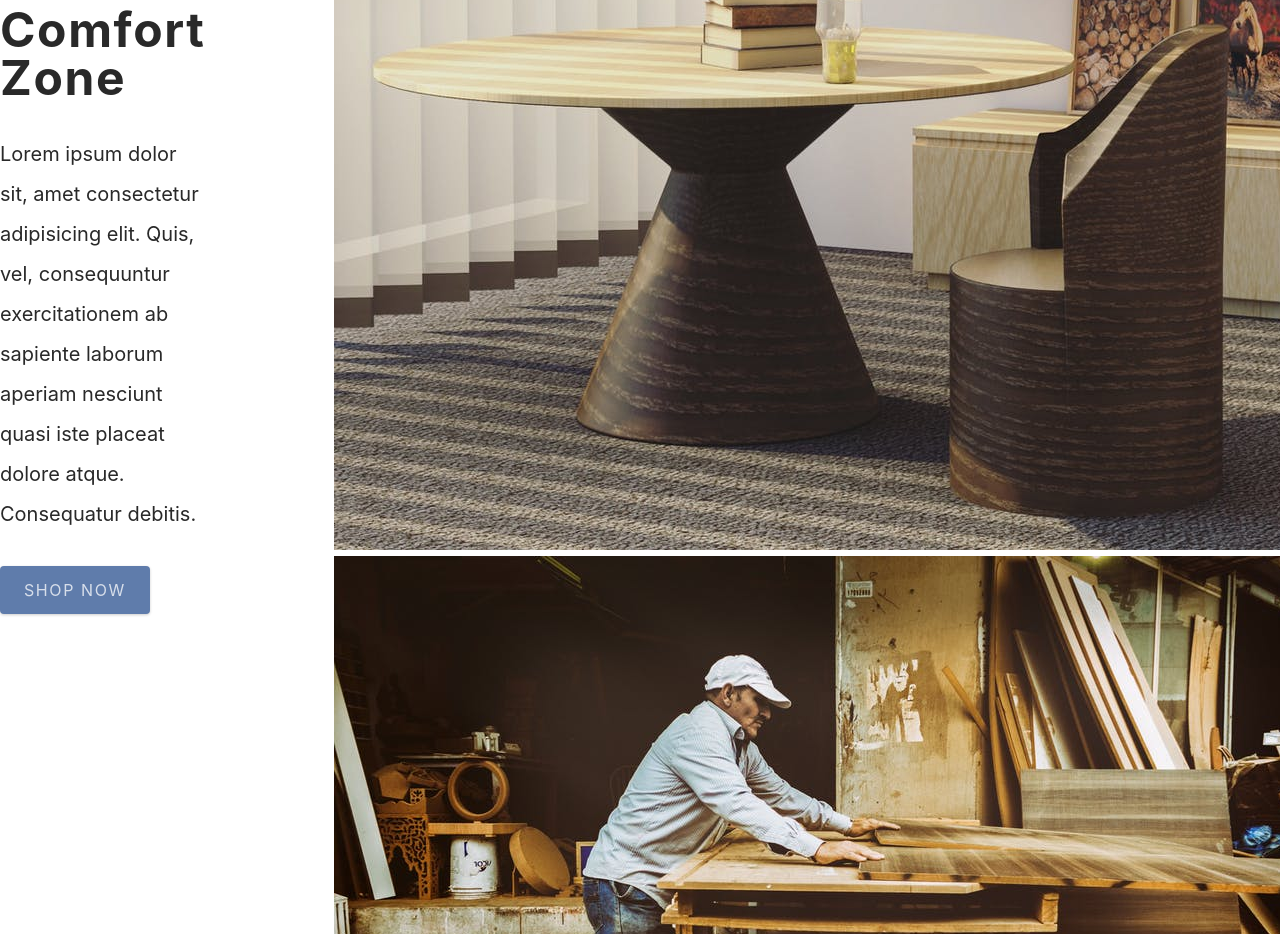
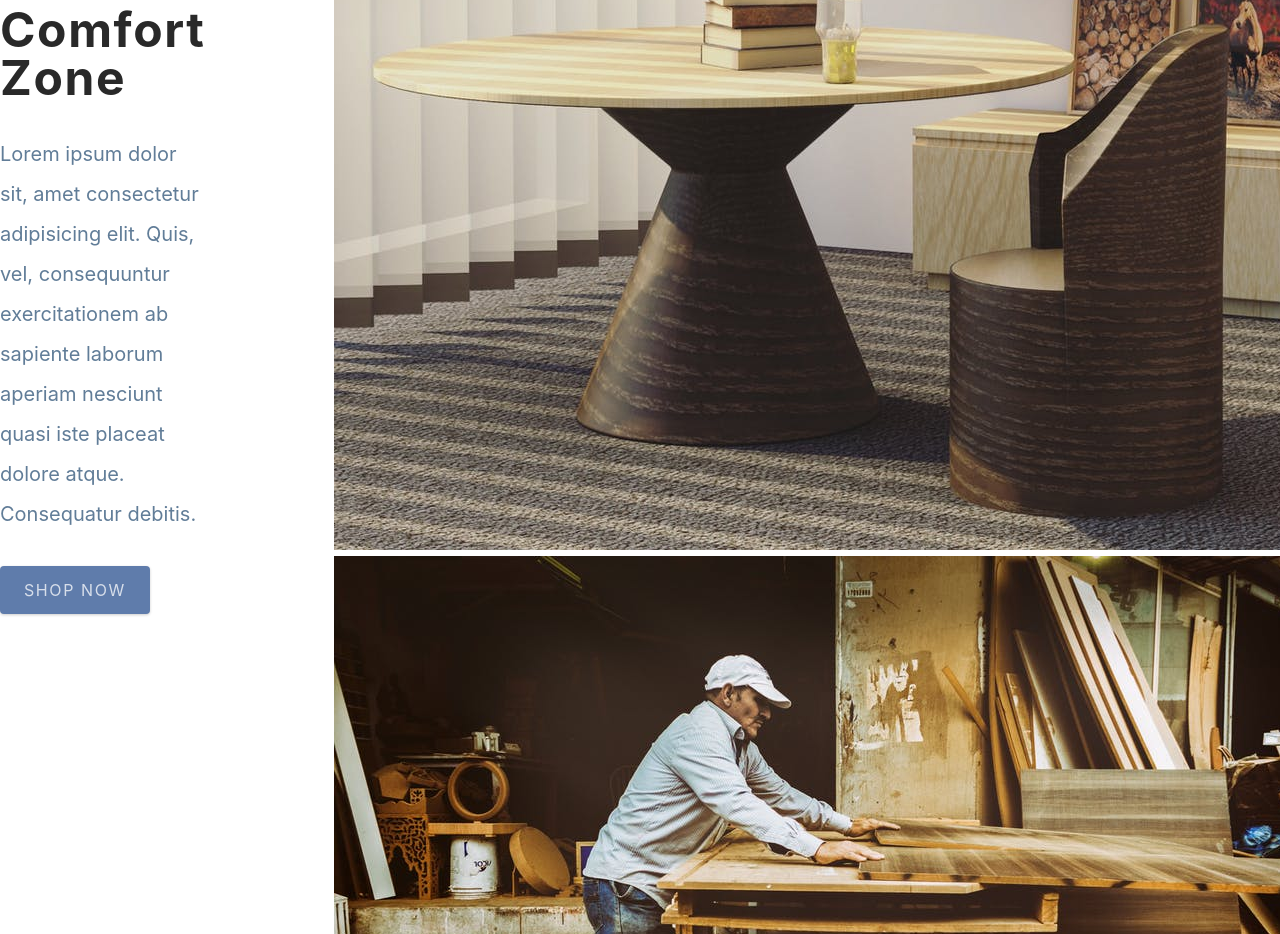
Before and after one commit to AmitxParmar/e-commerce-Project, a React (Vite) app in the folder E-commerce/: page / in a window 1280 px wide. Shown: the part 780-1714 px from the top of the page. Built offline with nearby package versions, Linux system fonts and the light colour scheme.

Commit message:
add style to products page

```diff
--- a/E-commerce/src/components/Hero.jsx
+++ b/E-commerce/src/components/Hero.jsx
@@ -34,26 +34,25 @@ const Wrapper = styled.section`
       min-height: 60vh;
   display: grid;
   place-items: center;
-    .image-container {
+  .img-container {
     display: none;
   }
 
   p {
     line-height: 2;
-    max-width: 45rem;
+    max-width: 45em;
     margin-bottom: 2rem;
-    color var(--clr-gray-5);
+    color: var(--clr-grey-5);
     font-size: 1rem;
   }
   @media (min-width: 992px) {
-    height: calc(100vh - rem);
+    height: calc(100vh - 5rem);
     grid-template-columns: 1fr 1fr;
     gap: 8rem;
     h1 {
       margin-bottom: 2rem;
     }
-
-    p{
+    p {
       font-size: 1.25rem;
     }
     .hero-btn {
@@ -65,7 +64,7 @@ const Wrapper = styled.section`
       position: relative;
     }
     .main-img {
-        width: 100%
+      width: 100%;
       height: 550px;
       position: relative;
       border-radius: var(--radius);
@@ -86,14 +85,6 @@ const Wrapper = styled.section`
       width: 10%;
       height: 80%;
       background: var(--clr-primary-9);
-        border-radius: var(--radius);
-    }
-    .img-container::before {
-        content: "";
-        position: absolute;
-        width: 10%;
-        height: 80%;
-        background: var(--clr-primary-9);
       bottom: 0%;
       left: -8%;
       border-radius: var(--radius);
--- a/E-commerce/src/pages/HistoryPage.jsx
+++ b/E-commerce/src/pages/HistoryPage.jsx
@@ -1,5 +1,7 @@
 import React from 'react'
 import { PageHero } from '../components'
+
+
 
 const HistoryPage = () => {
     return (
--- a/E-commerce/src/pages/ProductsPage.jsx
+++ b/E-commerce/src/pages/ProductsPage.jsx
@@ -1,12 +1,31 @@
 import React from 'react'
 import { PageHero } from '../components'
+import styled from 'styled-components'
+
 
 const ProductsPage = () => {
     return (
         <main id='main'>
             <PageHero title='products' />
+            <div className='page'>
+                Products Page Goes Here
+            </div>
         </main>
-    )
+    );
+};
+
+const Wrapper = styled.div`
+    .products {
+        display: grid;
+        gap: 3rem 1.5rem;
+        margin: 4rem auto;
+    }
+
+    @media (min-width: 768px) {
+        .products {
+            grid-template-columns: 200px 1fr;
+        }
 }
+`;
 
 export default ProductsPage
```
Lines whose indentation alone changed are shown as unchanged.
